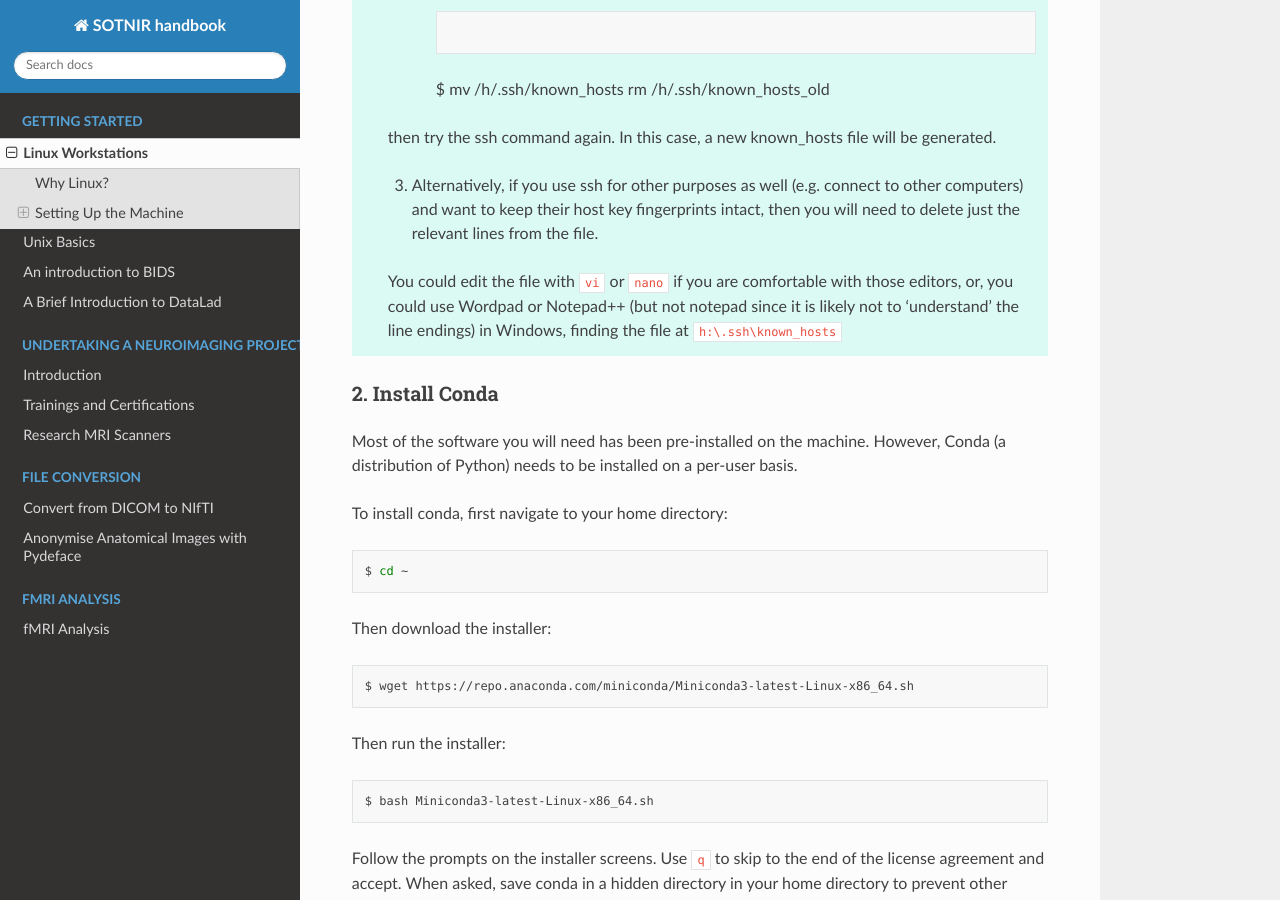
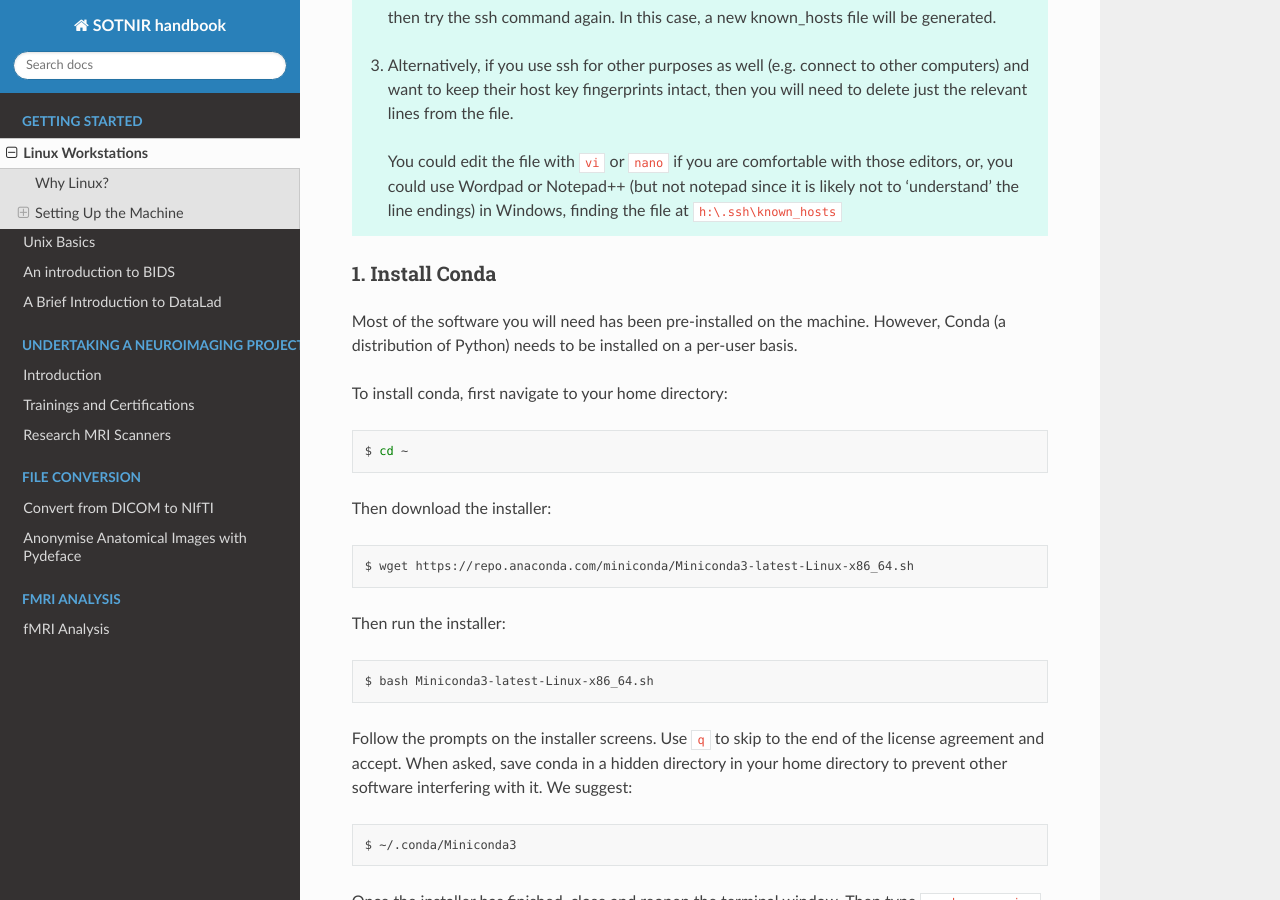
Before and after one commit to nhuneke/sotnir-handbook, a Sphinx documentation site: the page built from docs/getting-started/linux-machines.rst, in a window 1280 px wide and 900 px high, scrolled down 3157 px. Built offline with Sphinx 7.4.7 and the Read the Docs theme 2.0.0, drawn with Linux system fonts in a browser that asks for light colours; pages that are not in the unit, such as notebooks, are missing from menus.

Commit message:
Fix formatting on linux-machines.rst

```diff
--- a/docs/getting-started/linux-machines.rst
+++ b/docs/getting-started/linux-machines.rst
@@ -103,27 +103,23 @@ Click `here <https://knowledgenow.soton.ac.uk/Articles/KB0011734>`_ for more inf
 
    There are several ways to work around:
 
-       1. If this is the only computer that you use ‘ssh’ or related commands (e.g. rsync, scp, sftp) to connect to, then you can safely just delete the file where it keeps its log of host key fingerprints:
+   1. If this is the only computer that you use ‘ssh’ or related commands (e.g. rsync, scp, sftp) to connect to, then you can safely just delete the file where it keeps its log of host key fingerprints::
 
-           .. code-block:: bash
+        $ rm /h/.ssh/known_hosts
 
-           $ rm /h/.ssh/known_hosts
+    then try the ssh command again, confirm you wish to store the host ID, and proceed as usual.
 
-       then try the ssh command again, confirm you wish to store the host ID, and proceed as usual.
+   2. Alternatively, if you wish to preserve the old file, you can rename it to a different filename::
 
-       2. Alternatively, if you wish to preserve the old file, you can rename it to a different filename:
+        $ mv /h/.ssh/known_hosts rm /h/.ssh/known_hosts_old
 
-           .. code-block:: bash
+    then try the ssh command again. In this case, a new known_hosts file will be generated.
 
-           $ mv /h/.ssh/known_hosts rm /h/.ssh/known_hosts_old
+   3. Alternatively, if you use ssh for other purposes as well (e.g. connect to other computers) and want to keep their host key fingerprints intact, then you will need to delete just the relevant lines from the file.
 
-       then try the ssh command again. In this case, a new known_hosts file will be generated.
+    You could edit the file with ``vi`` or ``nano`` if you are comfortable with those editors, or, you could use Wordpad or Notepad++ (but not notepad since it is likely not to ‘understand’ the line endings) in Windows, finding the file at ``h:\.ssh\known_hosts``
 
-       3. Alternatively, if you use ssh for other purposes as well (e.g. connect to other computers) and want to keep their host key fingerprints intact, then you will need to delete just the relevant lines from the file.
-
-       You could edit the file with ``vi`` or ``nano`` if you are comfortable with those editors, or, you could use Wordpad or Notepad++ (but not notepad since it is likely not to ‘understand’ the line endings) in Windows, finding the file at ``h:\.ssh\known_hosts``
-
-2. Install Conda
+1. Install Conda
 =================
 Most of the software you will need has been pre-installed on the machine. However, Conda (a distribution of Python) needs to be installed on a per-user
 basis.
```
